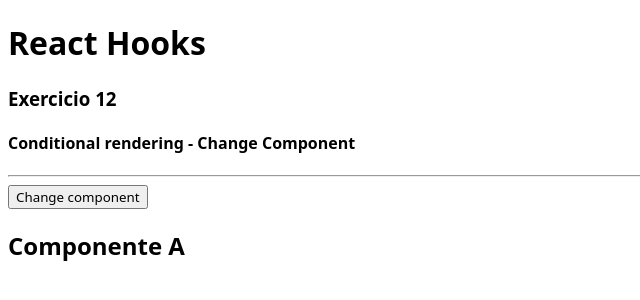
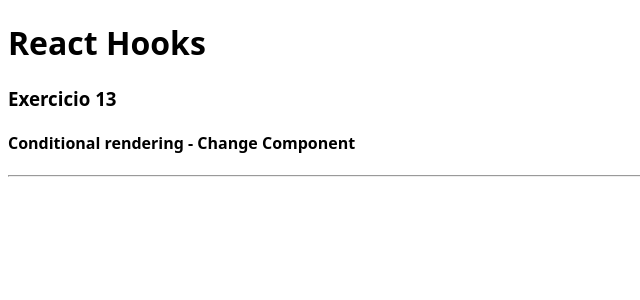
Before and after one commit to danielBRTanimacao/React-estudo, a React (Vite) app in the folder react-04-hooks/: page / in a window 1280 px wide. Shown: the top 300 px of the page, without its empty margins (0-640 px from the left). Built offline with nearby package versions, Linux system fonts and the light colour scheme.

Commit message:
init exercicio 13

```diff
--- a/react-04-hooks/src/App.jsx
+++ b/react-04-hooks/src/App.jsx
@@ -11,7 +11,8 @@
 // import HookState09 from "./components/UseState09";
 // import HookState10 from "./components/UseState10";
 // import HookState11 from "./components/UseState11";
-import HookState12 from "./components/UseState12";
+// import HookState12 from "./components/UseState12";
+import HookState13 from "./components/UseState13";
 
 import "./assets/css/Index.css";
 
@@ -27,7 +28,8 @@
             {/* <HookState08 /> */}
             {/* <HookState09 /> */}
             {/* <HookState10 /> */}
-            <HookState12 />
+            {/* <HookState12 /> */}
+            <HookState13 />
         </>
     );
 };
--- /dev/null
+++ b/react-04-hooks/src/components/UseState13.jsx
@@ -0,0 +1,11 @@
+import React, { useState } from "react";
+
+export default () => {
+    return (
+        <>
+            <h3>Exercicio 13</h3>
+            <h4>Conditional rendering - Change Component</h4>
+            <hr />
+        </>
+    );
+};
```
